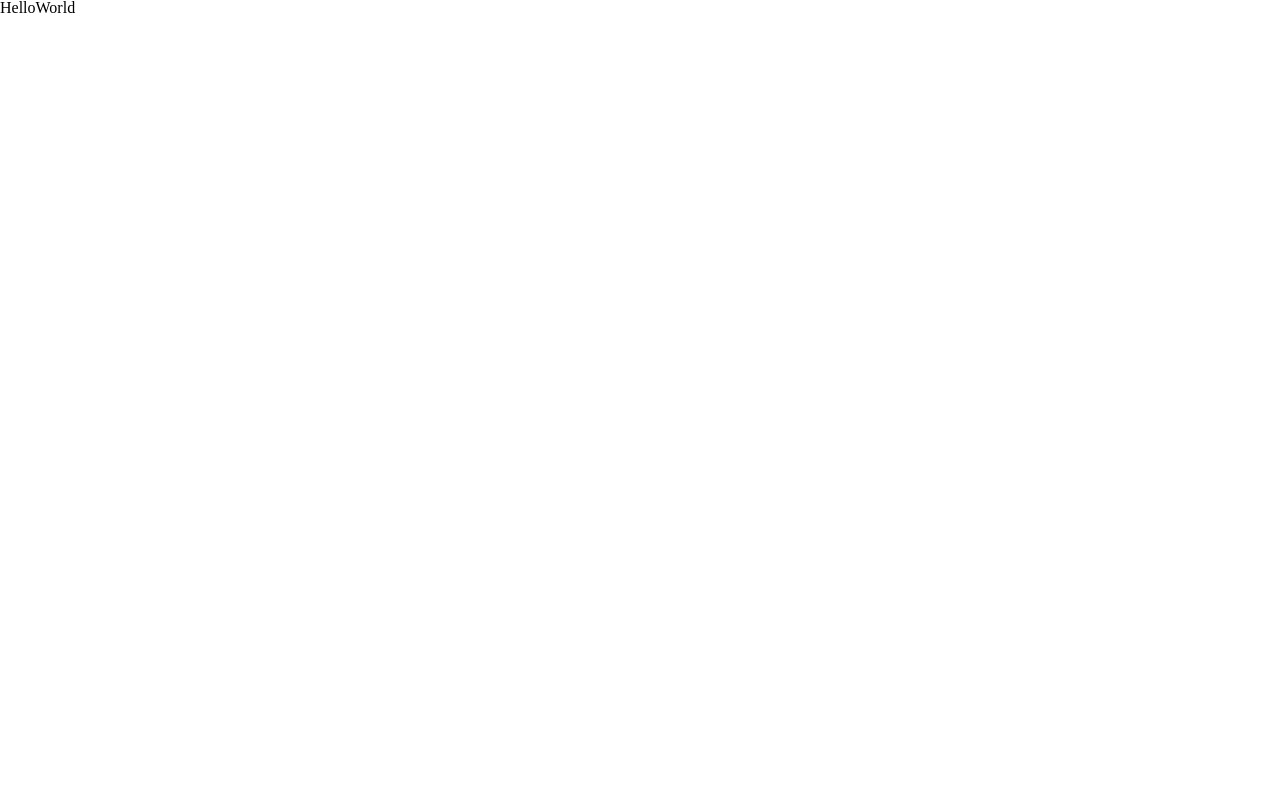
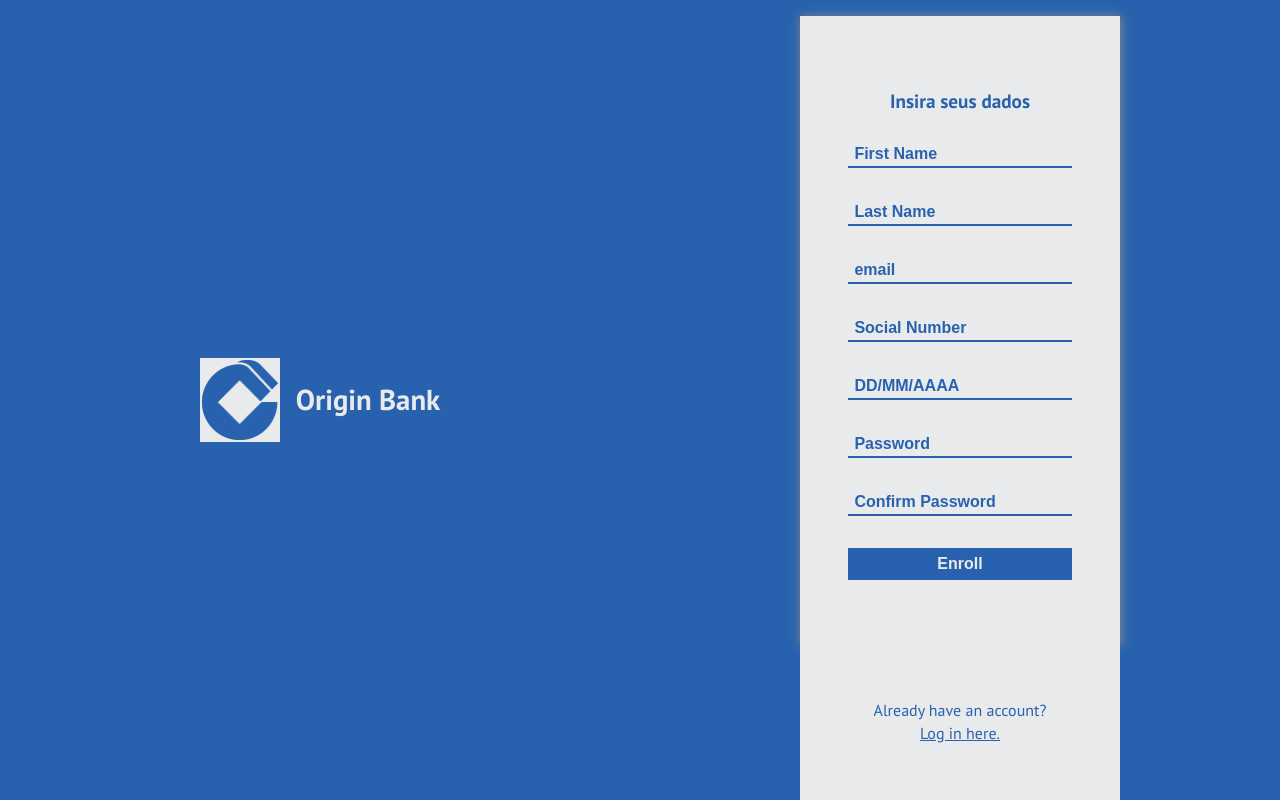
Before and after one commit to lucasbatista2408/OriginBank, a React (Create React App) app: page /signup in a window 1280 px wide. Built offline with nearby package versions, Linux system fonts and the light colour scheme.

Commit message:
sign up desktop layout ready

```diff
--- a/src/Components/SignUp/SignUpDesktop.js
+++ b/src/Components/SignUp/SignUpDesktop.js
@@ -2,24 +2,34 @@ import {React, useState} from "react"
 import { useNavigate } from "react-router-dom"
 import axios from "axios"
 import styled from "styled-components"
+import Logo from "../../images/pngwing.com.png"
 
 export default function SignUpDesktop(){
 
   const navigate = useNavigate();
 
   const [form, setForm] = useState({
-    username: '',
+    firstName: '',
+    secondName: '',
     email: '',
+    securityNumber: '',
+    dob: '',
     password: '',
-    picture: ''
+    confirm: ''
   })
 
 function SignUp(e){
   e.preventDefault();
   e.currentTarget.disabled=true;
 
-  if(!form.username || !form.email || !form.password || !form.picture){
+  if(!form.firstName || !form.secondName || !form.email || !form.securityNumber || !form.dob || !form.password || !form.confirm){
+    e.currentTarget.disabled=false;
     return alert('Fill all the necessary fields')
+  }
+
+  if(form.password !== form.confirm){
+    e.currentTarget.disabled=false;
+    return alert('password does not match')
   }
 
   const URI = process.env.REACT_APP_DATABASE_URI
@@ -49,10 +59,142 @@ function HandleError(error){
 }
 
 function handleClick(){
-  navigate('/')
+  navigate('/signin')
 }
 
   return(
-    <h1>HelloWorld</h1>
+    <LoginPage>
+      <Main>
+        <img src={Logo} alt="logo.png" />
+        <h1>Origin Bank</h1>
+      </Main>
+      <Secondary>
+        <FormData>
+          <p>Insira seus dados</p>
+          <input type={"text"} placeholder={"First Name"} value={form.firstName} onChange={e => setForm({...form, firstName: e.target.value})} required></input>
+          <input type={"text"} placeholder={"Last Name"} value={form.secondName} onChange={e => setForm({...form, secondName: e.target.value})} required></input>
+          <input type={"email"} placeholder={"email"} value={form.email} onChange={e => setForm({...form, email: e.target.value})} required></input>
+          <input type={"text"} placeholder={"Social Number"} value={form.securityNumber} onChange={e => setForm({...form, securityNumber: e.target.value})} required></input>
+          <input type={"text"} placeholder={"DD/MM/AAAA"} value={form.dob} onChange={e => setForm({...form, dob: e.target.value})} required></input>
+          <input type={"password"} placeholder={"Password"} value={form.password} onChange={e => setForm({...form, password: e.target.value})} required></input>
+          <input type={"password"} placeholder={"Confirm Password"} value={form.confirm} onChange={e => setForm({...form, confirm: e.target.value})} required></input>
+          <button onClick={SignUp}>Enroll</button>
+        </FormData>
+        <BackToSignUp onClick={handleClick}>
+          <p>Already have an account?</p>
+          <p>Log in here.</p>
+        </BackToSignUp>
+      </Secondary>
+    </LoginPage>
   )
 }
+
+const LoginPage = styled.div`
+  width: 100%;
+  height: 100vh;
+  background-color: #2862ae;
+  display: flex;
+`
+
+const Main = styled.div`
+  display: flex;
+  align-items: center;
+  justify-content: center;
+  height: 100vh;
+  width: 50%;
+
+  h1{
+    margin-left: 1rem;
+    color: #E9EAEB;
+    font-family: 'PT Sans', sans-serif;
+    font-weight: 700;
+    font-size: 1.8rem;
+  }
+
+  img{
+    width: 80px;
+    background-color: #E9EAEB;
+    border: 2px solid #E9EAEB;
+  }
+`
+
+const Secondary = styled.div`
+  height: 100vh;
+  width: 50%;
+  display: flex;
+  flex-direction: column;
+  align-items: center;
+
+`
+
+const FormData = styled.div`
+  display: flex;
+  flex-direction: column;
+  align-items: center;
+  justify-content: center;
+  height: 80%;
+  width: 50%;
+  background-color: #E9EAEB;
+  box-shadow: 1px 1px 10px 1px rgba(140,140,140,0.84);
+  margin-top: 16px;
+  padding-top: 12px;
+
+
+  p{
+    font-family: 'PT Sans', sans-serif;
+    color:#2862ae;
+    font-weight: 700;
+    font-size: 1.2rem;
+  }
+
+  input{
+    margin-top: 32px;
+    border: none;
+    background-color: transparent;
+    border-bottom: 2px solid #2862ae;
+    width: 70%;
+    height: 26px;
+    font-weight: 700;
+    padding-left: 0.4rem;
+    color:#2862ae;
+    font-size: 1rem;
+    ::placeholder,
+    ::-webkit-input-placeholder {
+    color:#2862ae;
+    }
+    outline: none;
+  }
+
+  button{
+    width: 70%;
+    height: 2rem;
+    background-color: #2862ae;
+    color: #E9EAEB;
+    font-size: 1rem;
+    font-weight: 700;
+    border: none;
+    margin-top: 2rem;
+  }
+`
+
+const BackToSignUp = styled.div`
+  font-family: 'PT Sans', sans-serif;
+  color: #2862ae;
+  width: 50%;
+  height: 20%;
+  display: flex;
+  flex-direction: column;
+  align-items: center;
+  justify-content: center;
+  background-color: #E9EAEB;
+
+  p{
+    font-size: 1rem;
+    cursor: pointer;
+  }
+
+  p:last-child{
+    margin-top: 0.4rem;
+    text-decoration: underline;
+  }
+`
```
